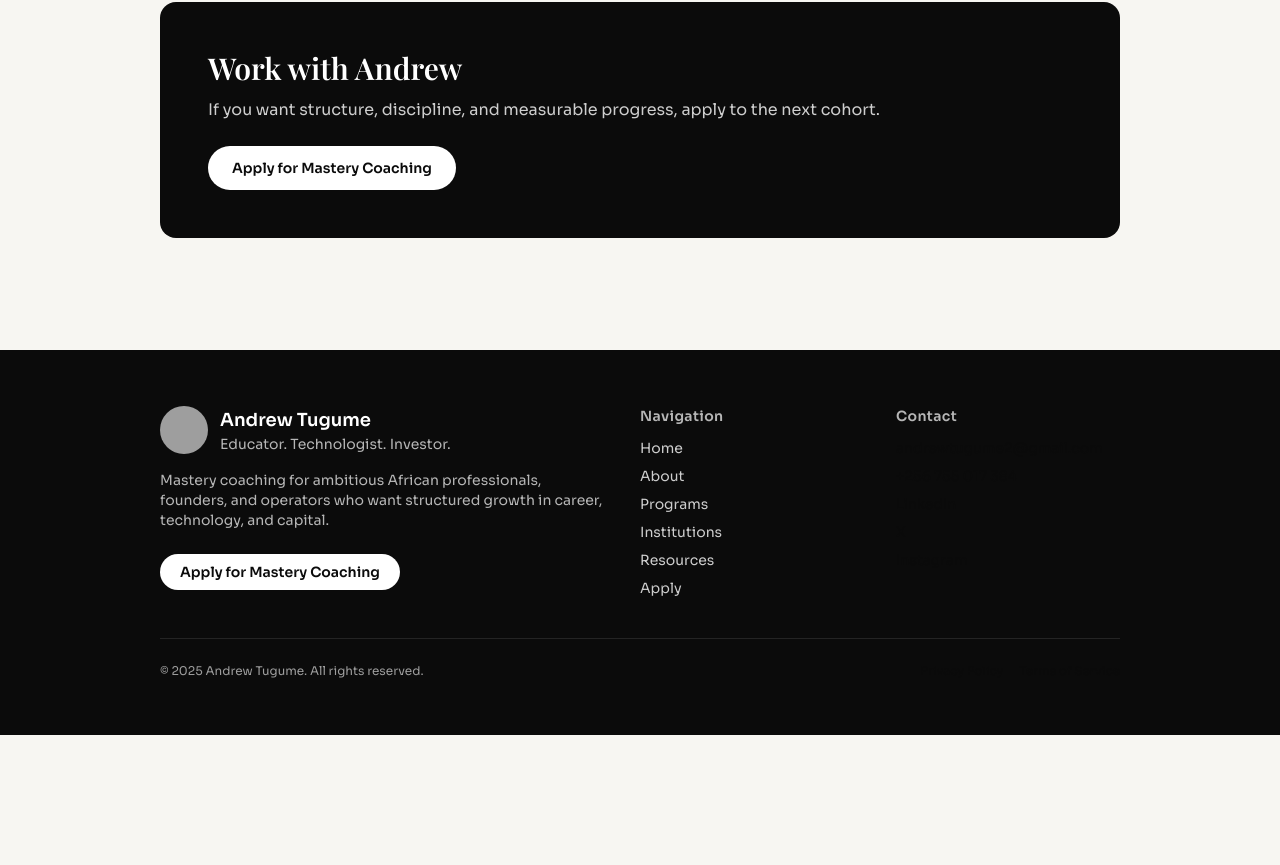
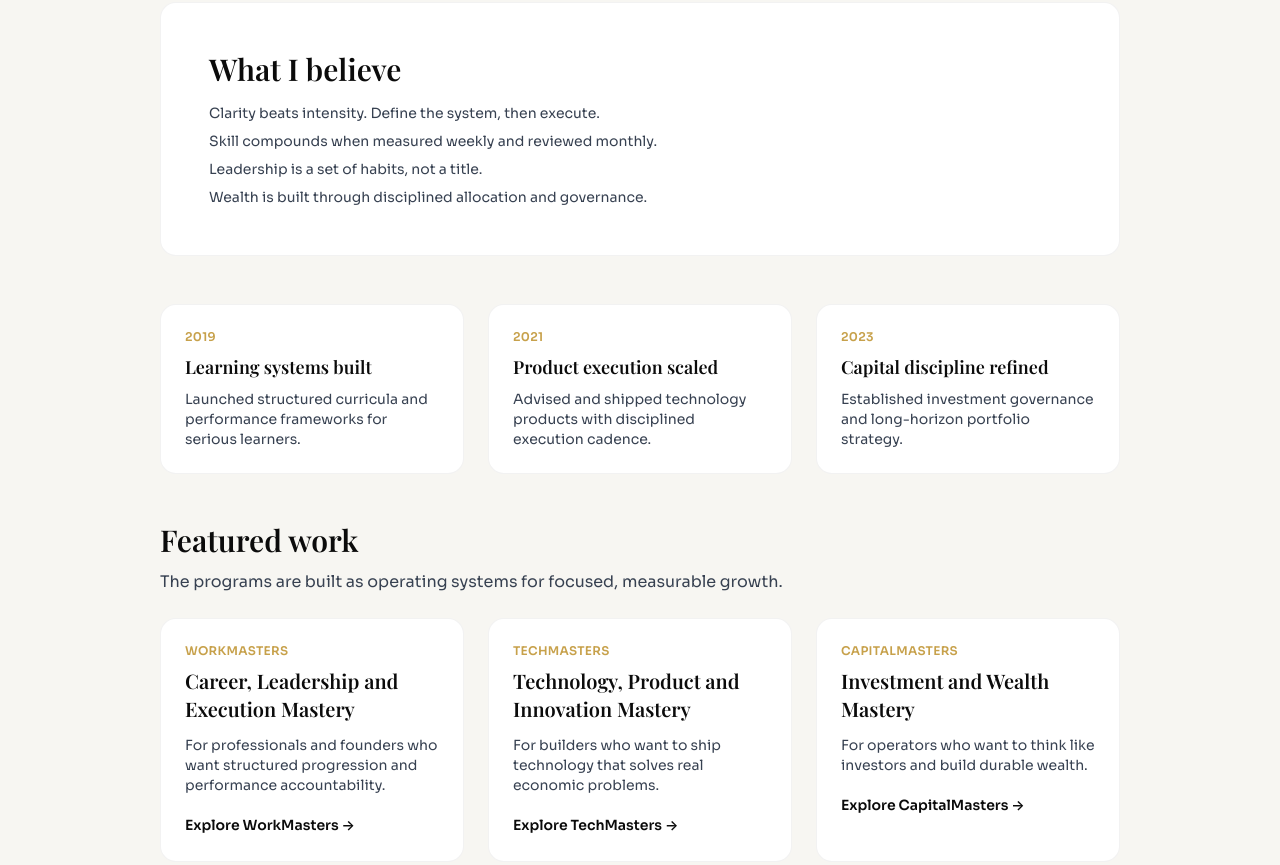
Before and after one commit to tugumeandree/andrewtugume.com, a Next.js app: page /about in a window 1280 px wide. Shown: the part 1075-1940 px from the top of the page. Before the commit the page ends 1810 px from the top, so only its background shows below. Built offline with nearby package versions, Linux system fonts and the light colour scheme; no server answers; grey boxes are pictures that could not be loaded.

Commit message:
Task 7: Add principles, timeline highlights, and featured work to About page

```diff
--- a/src/app/about/page.tsx
+++ b/src/app/about/page.tsx
@@ -105,6 +105,67 @@ export default function About() {
         </p>
       </section>
 
+      <section className="mt-12 bg-white border border-black/5 rounded-2xl p-8 md:p-12">
+        <h2 className="text-3xl font-semibold text-primary">What I believe</h2>
+        <ul className="mt-4 space-y-2 text-sm text-gray-700">
+          <li>Clarity beats intensity. Define the system, then execute.</li>
+          <li>Skill compounds when measured weekly and reviewed monthly.</li>
+          <li>Leadership is a set of habits, not a title.</li>
+          <li>Wealth is built through disciplined allocation and governance.</li>
+        </ul>
+      </section>
+
+      <section className="mt-12 grid gap-6 md:grid-cols-3">
+        <div className="bg-white border border-black/5 rounded-2xl p-6">
+          <p className="text-xs font-semibold tracking-wide text-accent uppercase">2019</p>
+          <h3 className="mt-2 text-lg font-semibold text-primary">Learning systems built</h3>
+          <p className="mt-2 text-sm text-gray-700">Launched structured curricula and performance frameworks for serious learners.</p>
+        </div>
+        <div className="bg-white border border-black/5 rounded-2xl p-6">
+          <p className="text-xs font-semibold tracking-wide text-accent uppercase">2021</p>
+          <h3 className="mt-2 text-lg font-semibold text-primary">Product execution scaled</h3>
+          <p className="mt-2 text-sm text-gray-700">Advised and shipped technology products with disciplined execution cadence.</p>
+        </div>
+        <div className="bg-white border border-black/5 rounded-2xl p-6">
+          <p className="text-xs font-semibold tracking-wide text-accent uppercase">2023</p>
+          <h3 className="mt-2 text-lg font-semibold text-primary">Capital discipline refined</h3>
+          <p className="mt-2 text-sm text-gray-700">Established investment governance and long-horizon portfolio strategy.</p>
+        </div>
+      </section>
+
+      <section className="mt-12">
+        <div className="mb-6">
+          <h2 className="text-3xl font-semibold text-primary">Featured work</h2>
+          <p className="mt-3 text-gray-700 max-w-2xl">The programs are built as operating systems for focused, measurable growth.</p>
+        </div>
+        <div className="grid gap-6 md:grid-cols-3">
+          <article className="bg-white border border-black/5 rounded-2xl p-6">
+            <p className="text-xs font-semibold tracking-wide text-accent uppercase">WorkMasters</p>
+            <h3 className="mt-2 text-xl font-semibold text-primary">Career, Leadership and Execution Mastery</h3>
+            <p className="mt-3 text-sm text-gray-700">For professionals and founders who want structured progression and performance accountability.</p>
+            <Link href="/workmasters" className="mt-5 inline-flex text-sm font-semibold text-primary">
+              Explore WorkMasters →
+            </Link>
+          </article>
+          <article className="bg-white border border-black/5 rounded-2xl p-6">
+            <p className="text-xs font-semibold tracking-wide text-accent uppercase">TechMasters</p>
+            <h3 className="mt-2 text-xl font-semibold text-primary">Technology, Product and Innovation Mastery</h3>
+            <p className="mt-3 text-sm text-gray-700">For builders who want to ship technology that solves real economic problems.</p>
+            <Link href="/masters/techmasters" className="mt-5 inline-flex text-sm font-semibold text-primary">
+              Explore TechMasters →
+            </Link>
+          </article>
+          <article className="bg-white border border-black/5 rounded-2xl p-6">
+            <p className="text-xs font-semibold tracking-wide text-accent uppercase">CapitalMasters</p>
+            <h3 className="mt-2 text-xl font-semibold text-primary">Investment and Wealth Mastery</h3>
+            <p className="mt-3 text-sm text-gray-700">For operators who want to think like investors and build durable wealth.</p>
+            <Link href="/masters/capitalmasters" className="mt-5 inline-flex text-sm font-semibold text-primary">
+              Explore CapitalMasters →
+            </Link>
+          </article>
+        </div>
+      </section>
+
       <section className="mt-12 bg-primary text-white rounded-2xl p-8 md:p-12">
         <h2 className="text-3xl font-semibold">Work with Andrew</h2>
         <p className="mt-3 text-white/80">If you want structure, discipline, and measurable progress, apply to the next cohort.</p>
```
